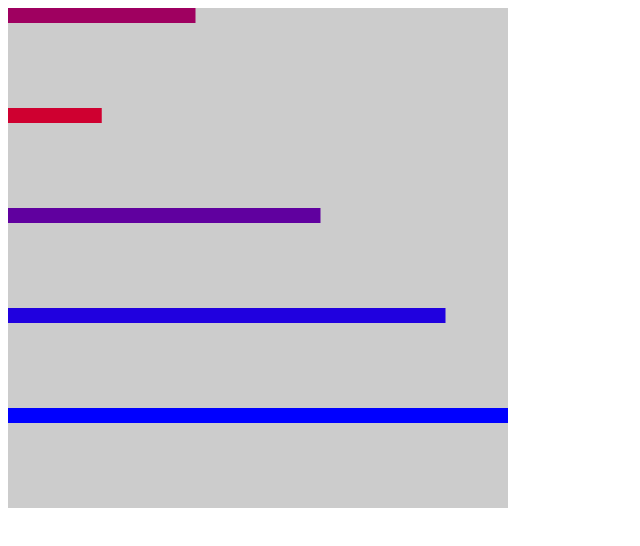
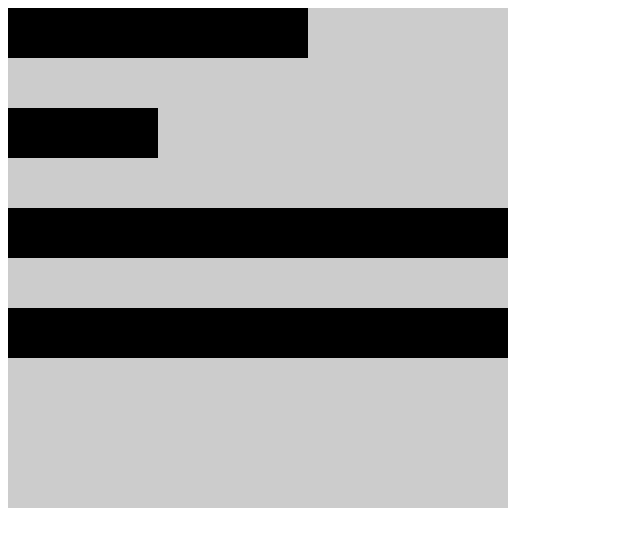
Before and after one commit to extevao/comecando-d3, a website: page app/index.html in a window 1280 px wide. Shown: the whole page, without its empty margins (0-640 px from the left). Drawn offline with Linux system fonts and the light colour scheme.

Commit message:
Brincando

```diff
--- /dev/null
+++ b/app/antigo/index.html
@@ -0,0 +1,56 @@
+<!DOCTYPE html>
+<html lang="pt-br">
+
+<head>
+    <meta charset="utf-8">
+    <title>Teste D3</title>
+    <script type="text/javascript" src="d3/d3.min.js"></script>
+    <style>
+        .chart rect {
+            fill: steelblue;
+        }
+
+        .chart text {
+            fill: white;
+            font: 10px sans-serif;
+            text-anchor: end;
+        }
+    </style>
+
+</head>
+
+<body>
+
+
+    <script>
+        var dataArray = [ 30, 15, 50, 70, 80];
+        var width = 500;
+        var height = 500;
+
+
+        var canvas = d3.select('body')
+            .append('svg')
+            .attr('width', width)
+            .attr('height', height)
+            .style('background-color', '#ccc');
+
+        var widthScale = d3.scaleLinear()
+            .domain([0, 80]) //maior e menor valor dentro dos dados
+            .range([0, width]); //proporção de tamanho então se
+
+        var colorScale = d3.scaleLinear()
+            .domain([0, 80])
+            .range(['red', 'blue']);
+
+        var bars = canvas.selectAll('rect')
+            .data(dataArray)
+            .enter()
+                .append('rect')
+                .attr('width', elemento => widthScale(elemento) )
+                .attr('height', 15 )
+                .attr('fill', elemento => colorScale(elemento))
+                .attr('y', (elemento, indice) => indice * 100);
+    </script>
+</body>
+
+</html>
--- a/app/index.html
+++ b/app/index.html
@@ -2,18 +2,12 @@
 <html lang="pt-br">
 
 <head>
-    <meta charset="utf-8">
-    <title>Teste D3</title>
-    <script type="text/javascript" src="d3/d3.min.js"></script>
+    <title></title>
+    <meta charset="UTF-8">
+    <script src="d3/d3.js"></script>
     <style>
-        .chart rect {
-            fill: steelblue;
-        }
-
-        .chart text {
-            fill: white;
-            font: 10px sans-serif;
-            text-anchor: end;
+        svg {
+            background-color: #ccc;
         }
     </style>
 
@@ -22,35 +16,7 @@
 <body>
 
 
-    <script>
-        var dataArray = [ 30, 15, 50, 70, 80];
-        var width = 500;
-        var height = 500;
-
-
-        var canvas = d3.select('body')
-            .append('svg')
-            .attr('width', width)
-            .attr('height', height)
-            .style('background-color', '#ccc');
-
-        var widthScale = d3.scaleLinear()
-            .domain([0, 80]) //maior e menor valor dentro dos dados
-            .range([0, width]); //proporção de tamanho então se
-
-        var colorScale = d3.scaleLinear()
-            .domain([0, 80])
-            .range(['red', 'blue']);
-
-        var bars = canvas.selectAll('rect')
-            .data(dataArray)
-            .enter()
-                .append('rect')
-                .attr('width', elemento => widthScale(elemento) )
-                .attr('height', 15 )
-                .attr('fill', elemento => colorScale(elemento))
-                .attr('y', (elemento, indice) => indice * 100);
-    </script>
+    <script src="ney-simoes/script.js"></script>
 </body>
 
 </html>
--- /dev/null
+++ b/app/js/aula2-select-append.js
@@ -0,0 +1,4 @@
+d3
+    .select('body')
+    .append('p')
+    .text('Olá d3.js');
--- /dev/null
+++ b/app/ney-simoes/script.js
@@ -0,0 +1,26 @@
+var dataArray = [ 30, 15, 50, 70];
+
+var width = 500;
+var height = 500;
+
+var canvas = d3.select('body')
+    .append('svg')
+    .attr('width', width)
+    .attr('height', height);
+
+var widthScale = d3.scaleLinear()
+    .domain([0, 80])
+    .range([0, width]);
+
+
+var bars = canvas.selectAll('rect')
+    .data(dataArray)
+    .enter()
+        .append('rect')
+        .attr('width', function(dado){
+            return dado * 10;
+        })
+        .attr('height', 50)
+        .attr('y', function(dado, index){
+            return index * 100;
+        });
```
Also changed, not shown: app/ney-simoes/aula3-circulo-retangulo-linha.js (added, +23 -0 lines), app/antigo/aula7.html (renamed from app/aula7.html), app/antigo/colunas.html (renamed from app/colunas.html), app/antigo/data.tsv (renamed from app/data.tsv), app/antigo/externos.html (renamed from app/externos.html), app/antigo/grafico-barras-svg.html (renamed from app/grafico-barras-svg.html), app/antigo/grafico-barras.html (renamed from app/grafico-barras.html), app/antigo/svg-2.html (renamed from app/svg-2.html).
